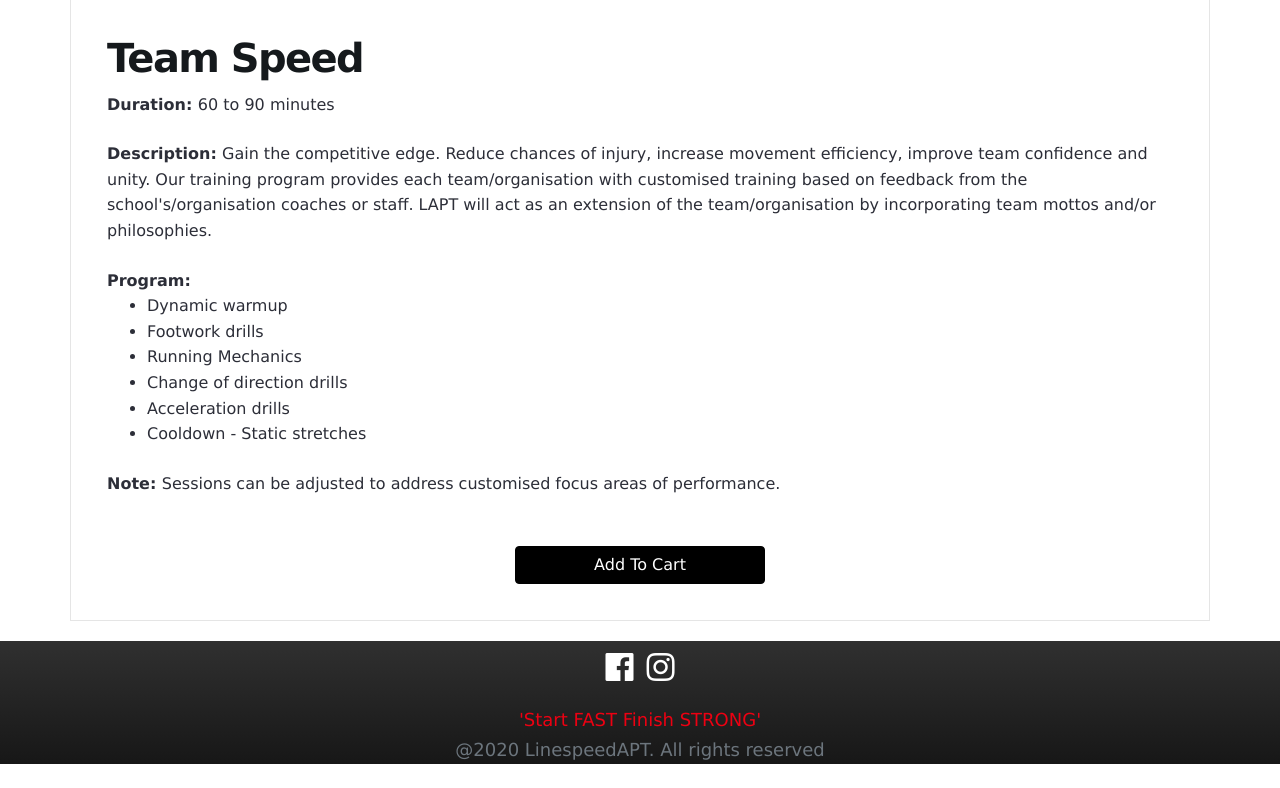
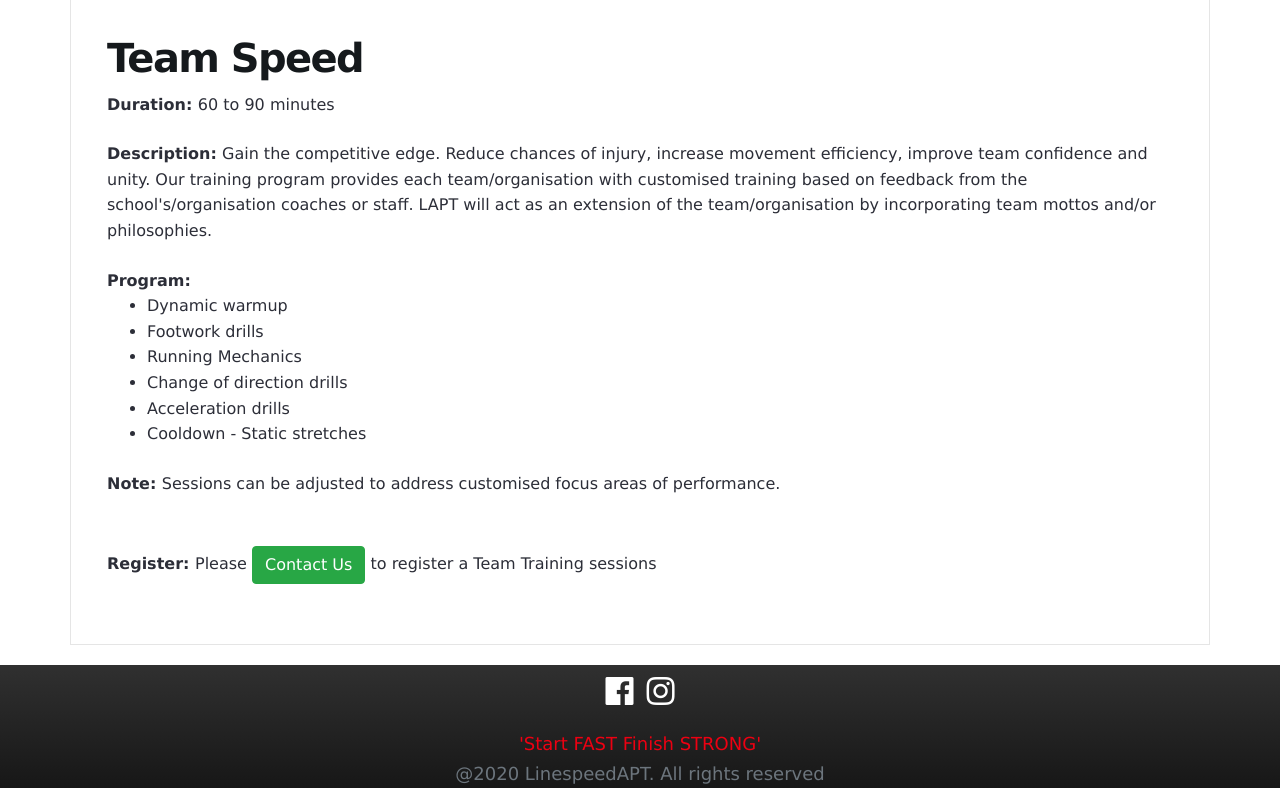
Before and after one commit to Jabukiro/lsapt, a PHP site: page /training/team-speed in a window 1280 px wide. Shown: the part 703-1491 px from the top of the page. Before the commit the page ends 1467 px from the top, so only its background shows below. Run offline with PHP 8.4, Linux system fonts and the light colour scheme; some libraries are stand-ins or nearby versions.

Commit message:
Team-training registration to be done through contact

```diff
--- a/Front/training/team-speed/index.php
+++ b/Front/training/team-speed/index.php
@@ -79,16 +79,9 @@ require "$webroot/_openHead.php"
                 <a href="/contact" class="mx-auto btn btn-success" role="button" aria-pressed="true">Contact Us</a> to begin your journey of increased team sport performance with Linespeed.
     -->
             </p>
-            <div class="d-flex session-button-container">
-                <div class="ml-auto mr-auto">
-                    <button data-id="4" class="btn btn-dark btn-accent" style="min-width: 250px;">Add To Cart</button>
-                    <div id="storeCreationLoading" class="angel-linear-loading">
-                        <div class="line"></div>
-                        <div class="subline inc"></div>
-                        <div class="subline dec"></div>
-                    </div>
-                </div>
-            </div>
+            <p>
+                <strong>Register: </strong>Please <a href="/contact" class="mx-auto btn btn-success" role="button" aria-pressed="true">Contact Us</a> to register a Team Training sessions
+            </p>
         </div>
     </div>
     <!--Svelte content target. Drawer for the cart from right only.-->
```
